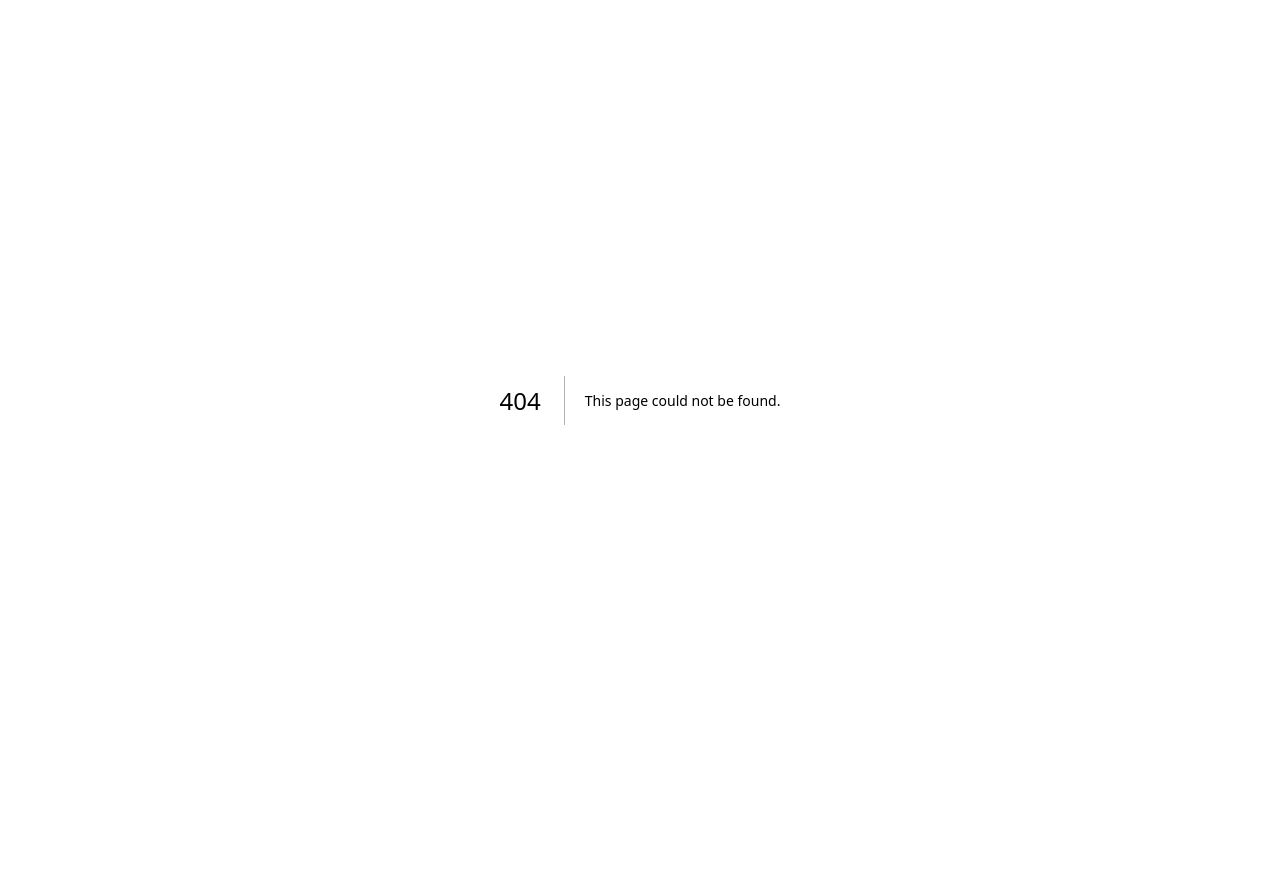
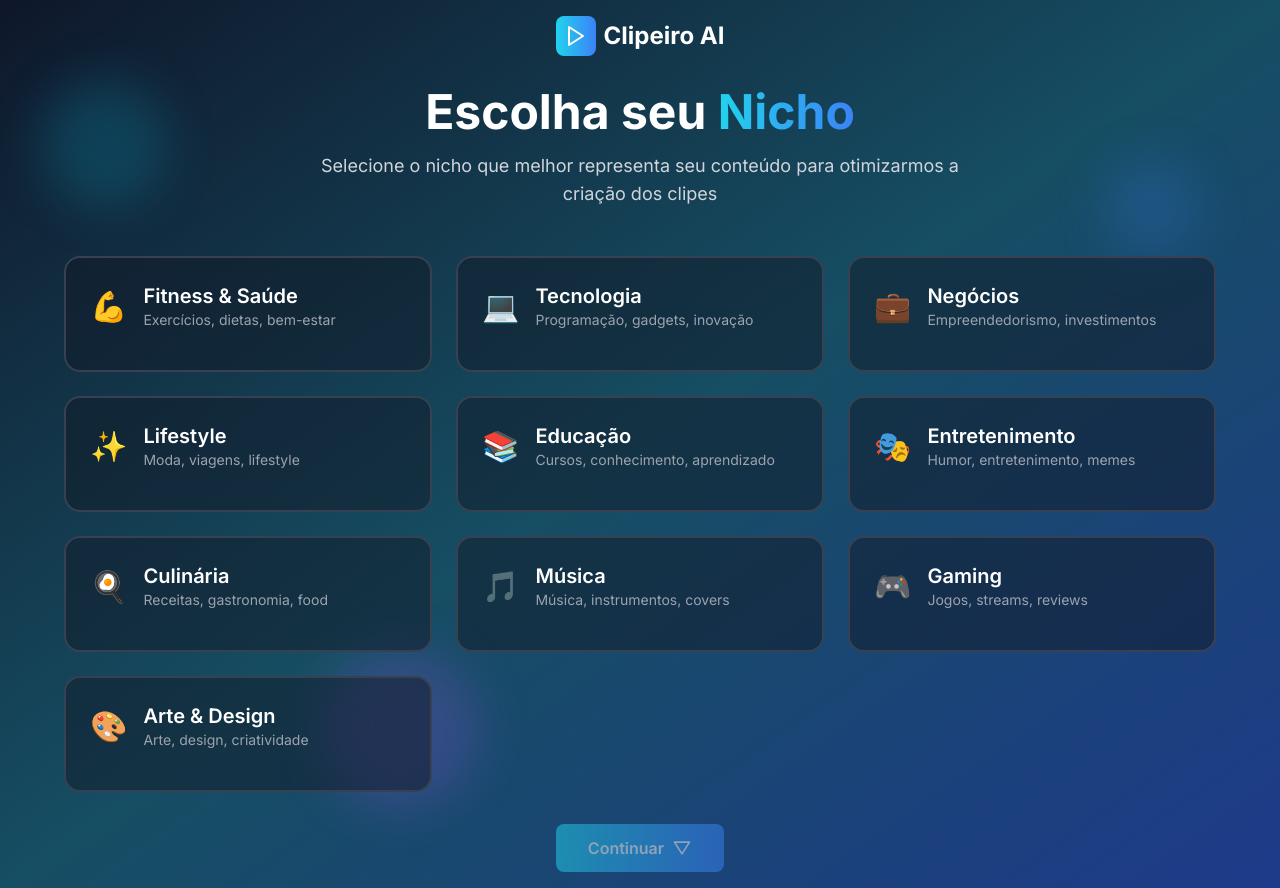
Before and after one commit to otaviosnow/clipeiroai, a Next.js app: page /select-nicho in a window 1280 px wide. Before the commit this address had no page. Before the commit the page ends 800 px from the top, so only its background shows below. Built offline with nearby package versions, Linux system fonts and the light colour scheme.

Commit message:
Corrigir problemas de deploy no Render
- Corrigir script de start para usar PORT corretamente
- Adicionar configurações TypeScript e ESLint no next.config.js
- Criar rota /select-nicho que estava faltando
- Resolver erros 404 e 502/503 no Render

```diff
--- /dev/null
+++ b/app/select-nicho/page.tsx
@@ -0,0 +1,125 @@
+'use client'
+
+import { useState } from 'react'
+import { useRouter } from 'next/navigation'
+import { Play, CheckCircle } from 'lucide-react'
+
+export default function SelectNichoPage() {
+  const router = useRouter()
+  const [selectedNicho, setSelectedNicho] = useState('')
+  const [isLoading, setIsLoading] = useState(false)
+
+  const nichos = [
+    { id: 'fitness', name: 'Fitness & Saúde', icon: '💪', description: 'Exercícios, dietas, bem-estar' },
+    { id: 'tech', name: 'Tecnologia', icon: '💻', description: 'Programação, gadgets, inovação' },
+    { id: 'business', name: 'Negócios', icon: '💼', description: 'Empreendedorismo, investimentos' },
+    { id: 'lifestyle', name: 'Lifestyle', icon: '✨', description: 'Moda, viagens, lifestyle' },
+    { id: 'education', name: 'Educação', icon: '📚', description: 'Cursos, conhecimento, aprendizado' },
+    { id: 'entertainment', name: 'Entretenimento', icon: '🎭', description: 'Humor, entretenimento, memes' },
+    { id: 'cooking', name: 'Culinária', icon: '🍳', description: 'Receitas, gastronomia, food' },
+    { id: 'music', name: 'Música', icon: '🎵', description: 'Música, instrumentos, covers' },
+    { id: 'gaming', name: 'Gaming', icon: '🎮', description: 'Jogos, streams, reviews' },
+    { id: 'art', name: 'Arte & Design', icon: '🎨', description: 'Arte, design, criatividade' }
+  ]
+
+  const handleSelectNicho = (nichoId: string) => {
+    setSelectedNicho(nichoId)
+  }
+
+  const handleContinue = async () => {
+    if (!selectedNicho) return
+
+    setIsLoading(true)
+
+    try {
+      // Salvar nicho selecionado (pode ser salvo no localStorage ou enviado para API)
+      localStorage.setItem('selectedNicho', selectedNicho)
+
+      // Simular processamento
+      setTimeout(() => {
+        setIsLoading(false)
+        router.push('/onboarding')
+      }, 1000)
+    } catch (error) {
+      console.error('Error saving nicho:', error)
+      setIsLoading(false)
+    }
+  }
+
+  return (
+    <div className="min-h-screen bg-gradient-to-br from-slate-900 via-cyan-900 to-blue-900 relative overflow-hidden">
+      {/* Background Elements */}
+      <div className="absolute inset-0">
+        <div className="absolute top-20 left-10 w-32 h-32 bg-cyan-500/20 rounded-full blur-xl"></div>
+        <div className="absolute top-40 right-20 w-24 h-24 bg-blue-500/20 rounded-full blur-xl"></div>
+        <div className="absolute bottom-20 left-1/4 w-40 h-40 bg-purple-500/20 rounded-full blur-xl"></div>
+      </div>
+
+      <div className="relative z-10 flex flex-col items-center justify-center min-h-screen p-4">
+        {/* Logo */}
+        <div className="flex items-center space-x-2 mb-8">
+          <div className="w-10 h-10 bg-gradient-to-r from-cyan-400 to-blue-500 rounded-lg flex items-center justify-center">
+            <Play className="w-6 h-6 text-white" />
+          </div>
+          <span className="text-2xl font-bold text-white">Clipeiro AI</span>
+        </div>
+
+        {/* Main Title */}
+        <h1 className="text-4xl md:text-5xl font-bold text-center mb-4">
+          Escolha seu <span className="bg-gradient-to-r from-cyan-400 to-blue-500 bg-clip-text text-transparent">Nicho</span>
+        </h1>
+        <p className="text-lg text-gray-300 text-center mb-12 max-w-2xl">
+          Selecione o nicho que melhor representa seu conteúdo para otimizarmos a criação dos clipes
+        </p>
+
+        {/* Nichos Grid */}
+        <div className="grid grid-cols-1 md:grid-cols-2 lg:grid-cols-3 gap-6 max-w-6xl w-full mb-8">
+          {nichos.map((nicho) => (
+            <button
+              key={nicho.id}
+              onClick={() => handleSelectNicho(nicho.id)}
+              className={`p-6 rounded-2xl border-2 transition-all duration-300 text-left ${
+                selectedNicho === nicho.id
+                  ? 'border-cyan-400 bg-cyan-400/10 shadow-lg shadow-cyan-400/20'
+                  : 'border-gray-700 bg-gray-900/50 hover:border-gray-600 hover:bg-gray-800/50'
+              }`}
+            >
+              <div className="flex items-center space-x-4 mb-4">
+                <span className="text-3xl">{nicho.icon}</span>
+                <div>
+                  <h3 className="text-xl font-semibold text-white">{nicho.name}</h3>
+                  <p className="text-gray-400 text-sm">{nicho.description}</p>
+                </div>
+              </div>
+
+              {selectedNicho === nicho.id && (
+                <div className="flex items-center justify-end">
+                  <CheckCircle className="w-6 h-6 text-cyan-400" />
+                </div>
+              )}
+            </button>
+          ))}
+        </div>
+
+        {/* Continue Button */}
+        <button
+          onClick={handleContinue}
+          disabled={!selectedNicho || isLoading}
+          className="bg-gradient-to-r from-cyan-400 to-blue-500 text-white font-semibold py-3 px-8 rounded-lg hover:from-cyan-500 hover:to-blue-600 transition-all duration-300 flex items-center space-x-2 disabled:opacity-50 disabled:cursor-not-allowed"
+        >
+          {isLoading ? (
+            <svg className="animate-spin h-5 w-5 text-white" xmlns="http://www.w3.org/2000/svg" fill="none" viewBox="0 0 24 24">
+              <circle className="opacity-25" cx="12" cy="12" r="10" stroke="currentColor" strokeWidth="4"></circle>
+              <path className="opacity-75" fill="currentColor" d="M4 12a8 8 0 018-8V0C5.373 0 0 5.373 0 12h4zm2 5.291A7.962 7.962 0 014 12H0c0 3.042 1.135 5.824 3 7.938l3-2.647z"></path>
+            </svg>
+          ) : (
+            <>
+              <span>Continuar</span>
+              <Play className="w-5 h-5 rotate-90" />
+            </>
+          )}
+        </button>
+      </div>
+    </div>
+  )
+}
--- a/next.config.js
+++ b/next.config.js
@@ -14,6 +14,12 @@ const nextConfig = {
   experimental: {
     outputFileTracingRoot: process.cwd(),
   },
+  typescript: {
+    ignoreBuildErrors: false,
+  },
+  eslint: {
+    ignoreDuringBuilds: false,
+  },
 }
 
 module.exports = nextConfig
--- a/package.json
+++ b/package.json
@@ -5,7 +5,7 @@
   "scripts": {
     "dev": "next dev",
     "build": "next build",
-    "start": "next start -p $PORT",
+    "start": "next start -p ${PORT:-3000}",
     "lint": "next lint",
     "type-check": "tsc --noEmit",
     "render-build": "npm ci && npm run build",
```
